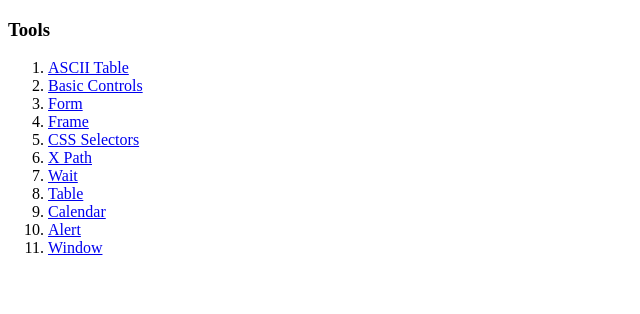
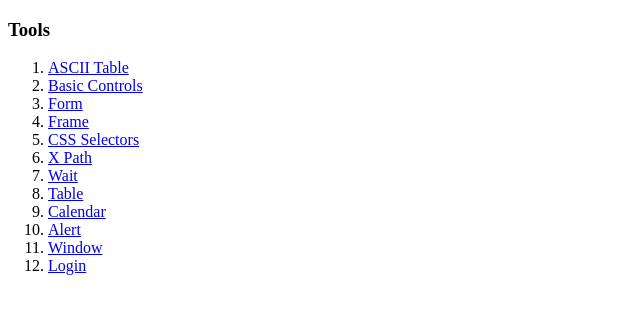
Before and after one commit to sivafx/demo-web, a plain HTML site: page index.html in a window 1280 px wide. Shown: the full height of the page, 0-640 px from the left. Drawn offline with Linux system fonts and the light colour scheme.

Commit message:
Add Login link to index.html

```diff
--- a/index.html
+++ b/index.html
@@ -19,6 +19,7 @@
       <li><a href="calendar.html" target="_blank">Calendar</a></li>
       <li><a href="alert.html" target="_blank">Alert</a></li>
       <li><a href="window.html" target="_blank">Window</a></li>
+      <li><a href="login.html" target="_blank">Login</a></li>
     </ol>
   </body>
 </html>
```
